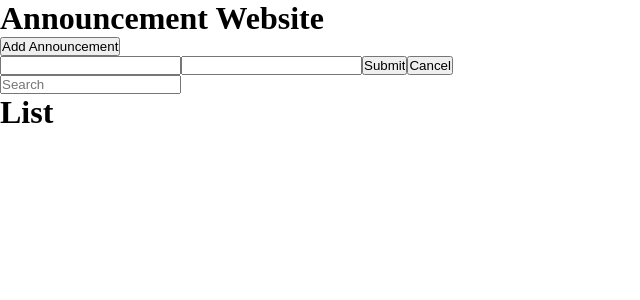
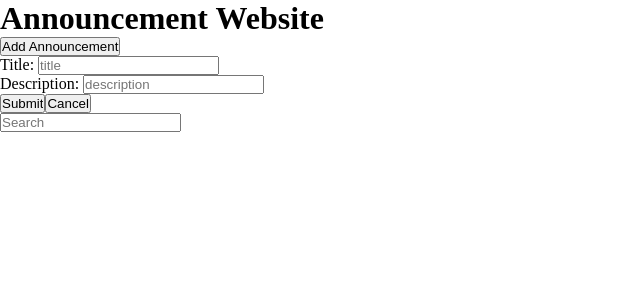
Before and after one commit to IvZaporozhchenko/announcementWebsiteForNerdySoft, a React (Create React App) app: page / in a window 1280 px wide. Shown: the top 300 px of the page, without its empty margins (0-640 px from the left). Built offline with nearby package versions, Linux system fonts and the light colour scheme.

Commit message:
Implemented: Add new announcements

```diff
--- a/package.json
+++ b/package.json
@@ -9,6 +9,7 @@
     "react": "^17.0.1",
     "react-dom": "^17.0.1",
     "react-scripts": "4.0.1",
+    "uuid": "^8.3.1",
     "web-vitals": "^0.2.4"
   },
   "scripts": {
--- a/src/App.js
+++ b/src/App.js
@@ -1,19 +1,56 @@
 import React, {Component} from "react";
+import { v4 as uuidv4 } from 'uuid';
+
 import Header from "./components/Header";
-import NewAnnouncement from "./components/NewAnnouncement"
+import AddNewAnnouncement from "./components/AddNewAnnouncement"
 import SearchAnnouncement from "./components/SearchAnnouncement";
 import ListOfAnnouncements from "./components/ListOfAnnouncements";
 
 import './App.css';
 
 class App extends Component {
+	constructor(props) {
+		super(props);
+
+		this.state = {
+			announcements: [],
+			newAnnouncementVisibility: false
+		}
+
+		this.onClick = this.onClick.bind(this);
+		this.addNewAnnouncement = this.addNewAnnouncement.bind(this);
+	}
+
+	onClick(e) {
+		this.setState({
+			newAnnouncementVisibility: !this.state.newAnnouncementVisibility
+		})
+	}
+
+	//Add new announcement
+	addNewAnnouncement(announcement) {
+		let newAnnouncement = {
+				id: uuidv4(),
+				title: announcement.title,
+				description: announcement.description,
+				date: new Date(),
+				selected: announcement.selected
+			};
+
+		this.setState({
+			announcements: [...this.state.announcements, newAnnouncement]
+		})
+	}
+
 	render() {
 		return (
 			<div>
-				<Header />
-				<NewAnnouncement />
-				<SearchAnnouncement />
-				<ListOfAnnouncements />
+				<Header onClick={this.onClick} />
+				<AddNewAnnouncement visibility={this.state.newAnnouncementVisibility}
+				                    addNewAnnouncement={this.addNewAnnouncement}
+				/>
+				<SearchAnnouncement onChange={this.onChange} />
+				<ListOfAnnouncements announcements={this.state.announcements} />
 			</div>
 		)
 	}
--- a/src/components/AddAnnouncementBtn.js
+++ b/src/components/AddAnnouncementBtn.js
@@ -1,7 +1,7 @@
-function AddAnnouncementBtn() {
+function AddAnnouncementBtn(props) {
 	return (
 		<div>
-			<button>Add Announcement</button>
+			<button onClick={props.onClick}>Add Announcement</button>
 		</div>
 	)
 }
--- /dev/null
+++ b/src/components/AddNewAnnouncement.js
@@ -0,0 +1,64 @@
+import React, {Component} from "react";
+
+class AddNewAnnouncement extends Component {
+	constructor(props) {
+		super(props);
+
+		this.state = {
+			title: "",
+			description: "",
+			selected: false
+		}
+
+		this.onChange = this.onChange.bind(this);
+		this.onSubmit = this.onSubmit.bind(this);
+	}
+
+	onChange(e) {
+		this.setState({
+				[e.target.name]: e.target.value
+			}
+		)
+	}
+
+	onSubmit(e) {
+		e.preventDefault();
+		if(this.state.title && this.state.description) {
+			this.props.addNewAnnouncement(this.state)
+			this.setState({
+				title: "",
+				description: "",
+				selected: false
+			})
+		}
+	}
+
+	render() {
+		return (
+			<div hidden={this.props.visibility}>
+				<form onSubmit={this.onSubmit}>
+					<label htmlFor="title">Title: </label>
+					<input id="title"
+					       name="title"
+					       type="text"
+					       placeholder="title"
+					       value={this.state.title}
+					       onChange={this.onChange}/>
+					<br/>
+					<label htmlFor="description">Description: </label>
+					<input id="description"
+					       name="description"
+					       type="text"
+					       placeholder="description"
+					       value={this.state.description}
+					       onChange={this.onChange}/>
+					<br/>
+					<input type="submit"/>
+					<button>Cancel</button>
+				</form>
+			</div>
+		)
+	}
+}
+
+export default AddNewAnnouncement;
--- /dev/null
+++ b/src/components/Announcement.js
@@ -0,0 +1,9 @@
+function Announcement(props) {
+	return (
+		<div>
+			{props.announcement.title}
+		</div>
+	)
+}
+
+export default Announcement;
--- a/src/components/Header.js
+++ b/src/components/Header.js
@@ -6,7 +6,7 @@ class Header extends Component{
 		return (
 			<div>
 				<h1>Announcement Website</h1>
-				<AddAnnouncementBtn />
+				<AddAnnouncementBtn onClick={this.props.onClick} />
 			</div>
 		)
 	}
--- a/src/components/ListOfAnnouncements.js
+++ b/src/components/ListOfAnnouncements.js
@@ -1,9 +1,10 @@
-function ListOfAnnouncements() {
-	return (
-		<div>
-			<h1>List</h1>
-		</div>
-	)
+import Announcement from "./Announcement";
+
+function ListOfAnnouncements(props) {
+	console.log(props.announcements);
+	return props.announcements.map((announcement) => {
+		return <Announcement key={announcement.id} announcement={announcement} />
+	})
 }
 
 export default ListOfAnnouncements;
--- a/src/components/NewAnnouncement.js
+++ /dev/null
@@ -1,14 +0,0 @@
-function NewAnnouncement() {
-	return (
-		<div>
-			<form>
-				<input type="text"/>
-				<input type="text"/>
-				<input type="submit"/>
-				<button>Cancel</button>
-			</form>
-		</div>
-	)
-}
-
-export default NewAnnouncement;
--- a/src/components/SearchAnnouncement.js
+++ b/src/components/SearchAnnouncement.js
@@ -1,8 +1,9 @@
-function SearchAnnouncement() {
+function SearchAnnouncement(props) {
 	return (
 		<div>
 			<input type="text"
 			       placeholder="Search"
+			       onChange={props.onChange}
 			/>
 		</div>
 	)
```
Also changed, not shown: 1 other file (tests, documents, lock files or other folders).
